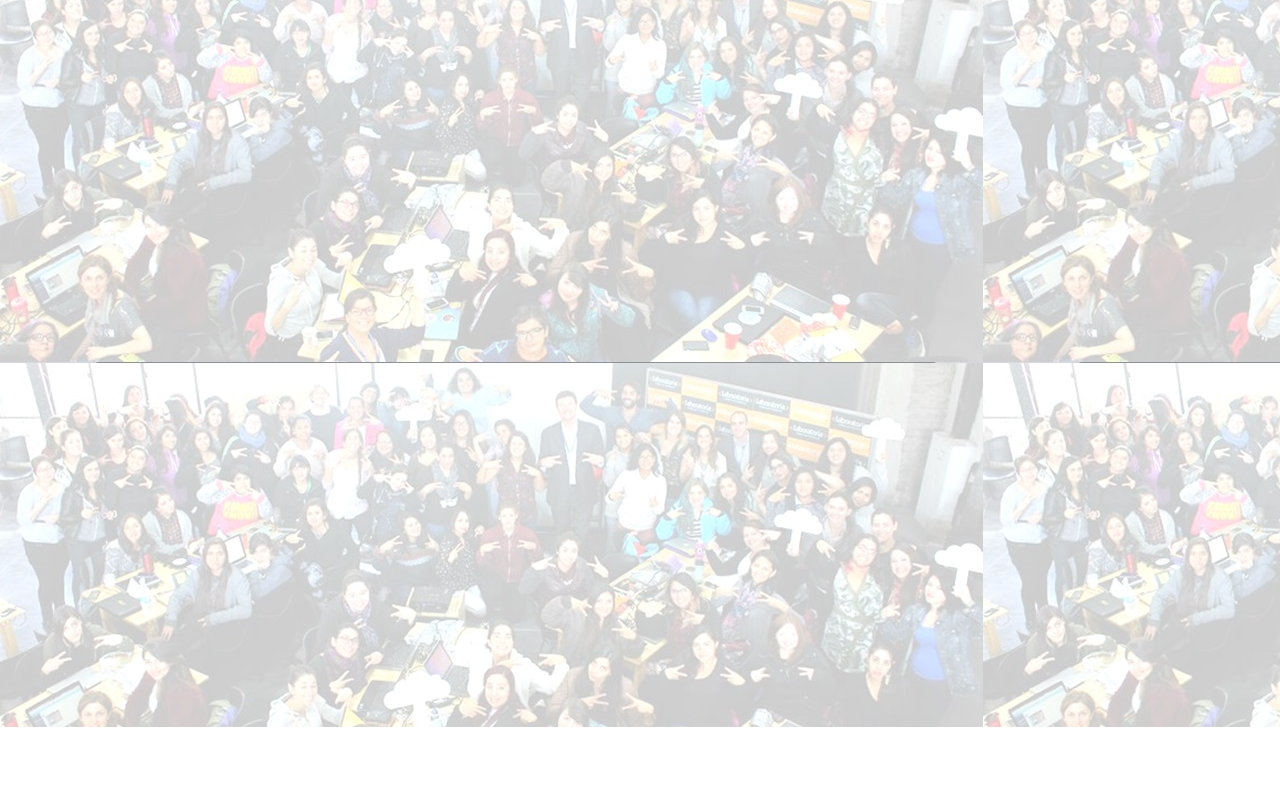
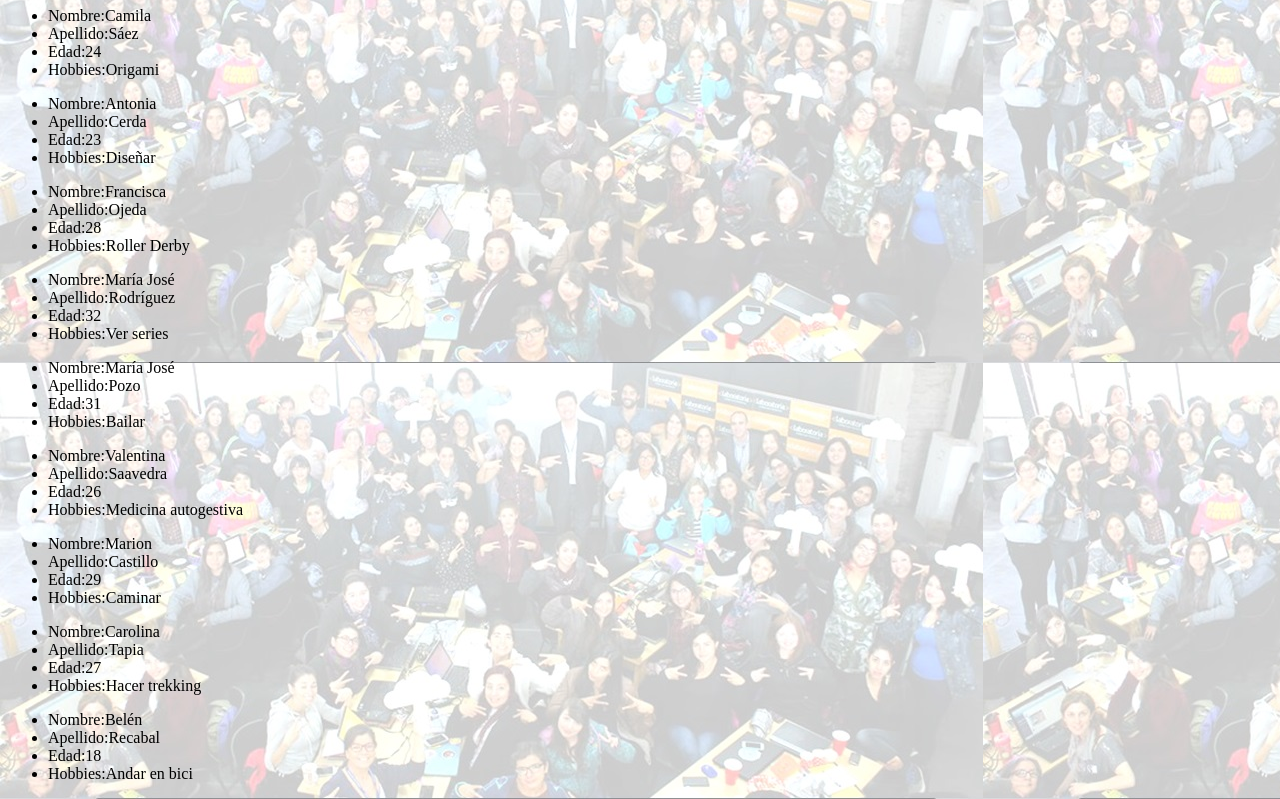
Before and after one commit to cstapiarubio/mi-squad, a plain HTML site: page index.html in a window 1280 px wide. Shown: the part 73-872 px from the top of the page. Before the commit the page ends 800 px from the top, so only its background shows below. Drawn offline with Linux system fonts and the light colour scheme.

Commit message:
agregue listas donde esta la info de mis compañeras

```diff
--- a/assets/js/main.js
+++ b/assets/js/main.js
@@ -1 +1,38 @@
-main.js
+
+function MiembroSquad(nombre, apellido, edad, hobbies){
+	this.nombre =nombre;
+	this.apellido=apellido;
+	this.edad= edad;
+	this.hobbies = hobbies;
+}
+var cami=new MiembroSquad("Camila", "Saez",24,"Origami");
+var anto=new MiembroSquad("Antonia", "Cerda",23,"Diseñar");
+var fran=new MiembroSquad("Francisca", "Ojeda",28,"Roller Derby");
+var cote=new MiembroSquad("María José", "Rodríguez",32,"Ver series");
+var mariajo=new MiembroSquad("María José", "Pozo",31,"Bailar");
+var val=new MiembroSquad("Valentina", "Saavedra",26,"Medicina autogestiva");
+var marion=new MiembroSquad("Marion", "Castillo",29,"Caminar");
+var caro=new MiembroSquad("Carolina", "Tapia",27,"Hacer trekking");
+var bel=new MiembroSquad("Belén", "Recabal",18,"Andar en bici");
+
+
+// Muestra el primer nombre de persona1
+alert ('persona1 es ' + persona1.primerNombre); // muestra "persona1 es Alicia"
+alert ('persona2 es ' + persona2.primerNombre); // muestra "persona2 es Sebastian"
+
+/*function recorrer(){
+	var compañeraCami = document.getElementById("cami").value;
+	var  compañeraAnto= document.getElementById("anto").value;
+	var  compañeraFran= document.getElementById("fran").value;
+    var compañeraCote = document.getElementById("cote").value;
+    var compañeraMariajo = document.getElementById("mariajo").value;
+	var  compañeraVal= document.getElementById("val").value;
+	var  compañeraMarion= document.getElementById("marion").value;
+    var  compañeraCaro= document.getElementById("caro").value;
+	var  compañeraBel= document.getElementById("bel").value;*/
+
+	//function recorrerSquad(){
+
+		var espacioPelea= document.getElementById("espacio");
+		var mensaje = (peleador1.nombre + " atacó a " + peleador2.nombre + " y solo le queda " + peleador2.vida + " puntos de vida");
+		espacioPelea.innerHTML =mensaje;
--- a/index.html
+++ b/index.html
@@ -6,5 +6,80 @@
 	<title>Mi Squad</title>
 </head>
 <body background="laboratoria.jpg">
+<h1>Squad Las Unicornias.join</h1>
+<div id="cami">
+ <ul>
+ <li>Nombre:Camila</li>
+ <li>Apellido:Sáez</li>
+ <li>Edad:24</li>
+ <li>Hobbies:Origami</li>
+ </ul>
+</div>
+<div id="anto">
+ <ul>
+ <li>Nombre:Antonia</li>
+ <li>Apellido:Cerda</li>
+ <li>Edad:23</li>
+ <li>Hobbies:Diseñar</li>
+ </ul>
+</div>
+<div id="fran">
+ <ul>
+ <li>Nombre:Francisca</li>
+ <li>Apellido:Ojeda</li>
+ <li>Edad:28</li>
+ <li>Hobbies:Roller Derby</li>
+ </ul>
+</div>
+<div id="cote">
+ <ul>
+ <li>Nombre:María José</li>
+ <li>Apellido:Rodríguez</li>
+ <li>Edad:32</li>
+ <li>Hobbies:Ver series</li>
+ </ul>
+</div>
+<div id="mariajo">
+ <ul>
+ <li>Nombre:María José</li>
+ <li>Apellido:Pozo</li>
+ <li>Edad:31</li>
+ <li>Hobbies:Bailar</li>
+ </ul>
+</div>
+<div id="val">
+ <ul>
+ <li>Nombre:Valentina</li>
+ <li>Apellido:Saavedra</li>
+ <li>Edad:26</li>
+ <li>Hobbies:Medicina autogestiva</li>
+ </ul>
+</div>
+<div id="marion">
+ <ul>
+ <li>Nombre:Marion</li>
+ <li>Apellido:Castillo</li>
+ <li>Edad:29</li>
+ <li>Hobbies:Caminar</li>
+ </ul>
+</div>
+<div id="caro">
+ <ul>
+ <li>Nombre:Carolina</li>
+ <li>Apellido:Tapia</li>
+ <li>Edad:27</li>
+ <li>Hobbies:Hacer trekking</li>
+ </ul>
+</div>
+<div id="bel">
+ <ul>
+ <li>Nombre:Belén</li>
+ <li>Apellido:Recabal</li>
+ <li>Edad:18</li>
+ <li>Hobbies:Andar en bici</li>
+ </ul>
+</div>
+<strong><div id="espacio"></div></strong>
+<script src="assets/js/main.js"></script>
 </body>
 </html>
```
